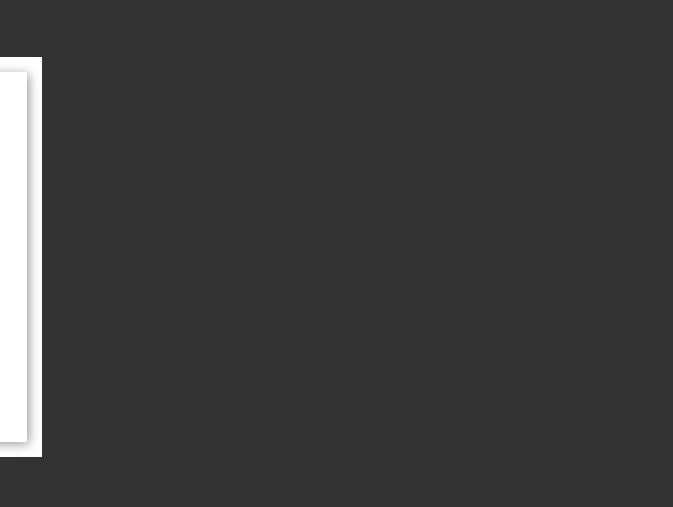
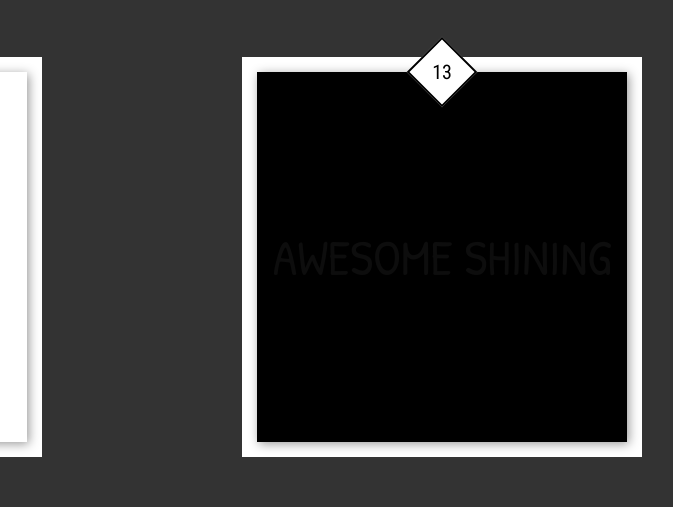
Before and after one commit to baumanmilosz/cssprojects, a plain HTML site: page index.html in a window 1280 px wide. Shown: the part 3013-3520 px from the top of the page, 498-1171 px from the left. Drawn offline with nearby package versions, Linux system fonts and the light colour scheme.

Commit message:
Modified 12th and added 13th project

```diff
--- a/index.html
+++ b/index.html
@@ -219,15 +219,25 @@
         </div>
         <div class="project-content">
           <ul class="social-list">
-            <li class="social-list-item"><a href="#"><i class="fab fa-facebook-f"></i></a></li>
-            <li class="social-list-item"><a href="#"><i class="fab fa-twitter"></i></a></li>
-            <li class="social-list-item"><a href="#"><i class="fab fa-instagram"></i></a></li>
-            <li class="social-list-item"><a href="#"><i class="fab fa-youtube"></i></a></li>
+            <li class="social-list-item"><a href=""><i class="fab fa-facebook-f"></i></a></li>
+            <li class="social-list-item"><a href=""><i class="fab fa-twitter"></i></a></li>
+            <li class="social-list-item"><a href=""><i class="fab fa-instagram"></i></a></li>
+            <li class="social-list-item"><a href=""><i class="fab fa-youtube"></i></a></li>
             </a>
           </ul>
         </div>
       </div>
       <!-- /12 -->
+      <!-- 13 -->
+      <div class="one-project-wrapper thirteen">
+        <div class="one-project-number">
+          <p>13</p>
+        </div>
+        <div class="project-content">
+          <p class="shining-text">Awesome Shining</p>
+        </div>
+      </div>
+      <!-- /13 -->
     </section>
     <footer class="author">
       <p class="slogan">Made with passion by <span class="name">Miłosz Bauman</span> </p>
--- /dev/null
+++ b/scss/_13.scss
@@ -0,0 +1,46 @@
+@import url('https://fonts.googleapis.com/css?family=Patrick+Hand');
+
+.thirteen {
+
+  .project-content {
+    display: flex;
+    justify-content: center;
+    align-items: center;
+    background: #000;
+
+    .shining-text {
+      font-family: 'Patrick Hand', cursive;
+      font-size: 5rem;
+      color: #fff;
+      background: linear-gradient(90deg, #000, #fff, #000);
+      background-repeat: no-repeat;
+      background-size: 80%;
+      -webkit-background-clip: text;
+      -webkit-text-fill-color: rgba(255, 255, 255, 0.05);
+      animation: shine 5s linear infinite;
+      text-transform: uppercase;
+    }
+
+    @keyframes shine {
+      0% {
+        background-position: -500%;
+      }
+
+      25% {
+        background-position: 500%;
+      }
+
+      50% {
+        background-position: 500%;
+      }
+
+      75%{
+        background-position: -500%;
+      }
+
+      100% {
+        background-position: -500%;
+      }
+    }
+  }
+}
--- a/scss/style.scss
+++ b/scss/style.scss
@@ -13,3 +13,4 @@
 @import '10';
 @import '11';
 @import '12';
+@import '13';
```
Also changed, not shown: css/style.css, 1 other file.
